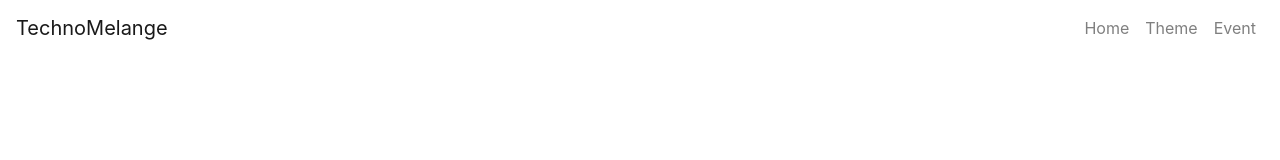
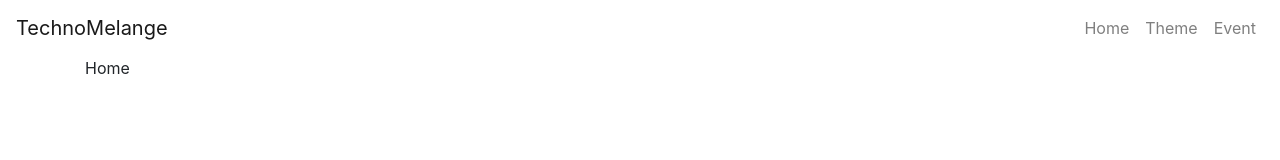
Before and after one commit to TM-Manipal/Frontend, a React (Create React App) app: page / in a window 1280 px wide. Shown: the top 160 px of the page. Built offline with nearby package versions, Linux system fonts and the light colour scheme.

Commit message:
add reach router

```diff
--- a/package.json
+++ b/package.json
@@ -3,6 +3,7 @@
   "version": "0.1.0",
   "private": true,
   "dependencies": {
+    "@reach/router": "^1.2.1",
     "bootstrap": "^4.3.1",
     "react": "^16.9.0",
     "react-dom": "^16.9.0",
--- a/src/App.js
+++ b/src/App.js
@@ -1,13 +1,23 @@
 import React from 'react';
-import Navbar from './components/navigationBar'
+import { Router } from "@reach/router";
+import Navbar from './components/navigationBar';
+import Home from './container/home';
+import Event from './container/event';
 import './App.css';
+import {
+  Container
+} from 'reactstrap';
 
-function App() {
+const App = () => {
   return (
     <div>
-      <Navbar>
-
-      </Navbar>
+    <Navbar/>
+      <Container>
+          <Router>
+            <Home path="/" />
+            <Event path="/event" />
+          </Router>
+      </Container>
     </div>
   );
 }
--- /dev/null
+++ b/src/container/event/index.jsx
@@ -0,0 +1,11 @@
+import React from "react";
+
+export default class Event extends React.Component {
+  render(){
+    return(
+      <div>
+        Events
+      </div>
+    );
+  }
+}
--- /dev/null
+++ b/src/container/home/index.jsx
@@ -0,0 +1,13 @@
+import React from "react";
+
+
+export default class Home extends React.Component {
+
+  render(){
+    return(
+      <div>
+        Home
+      </div>
+    );
+  }
+}
```
Also changed, not shown: src/container/event/style.css (added), src/container/home/style.css (added), 1 other file (tests, documents, lock files or other folders).
